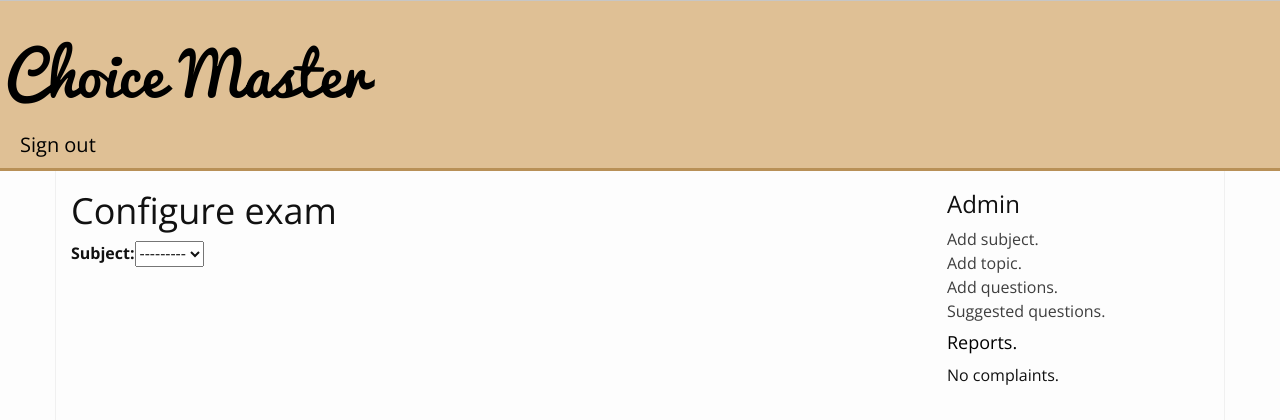
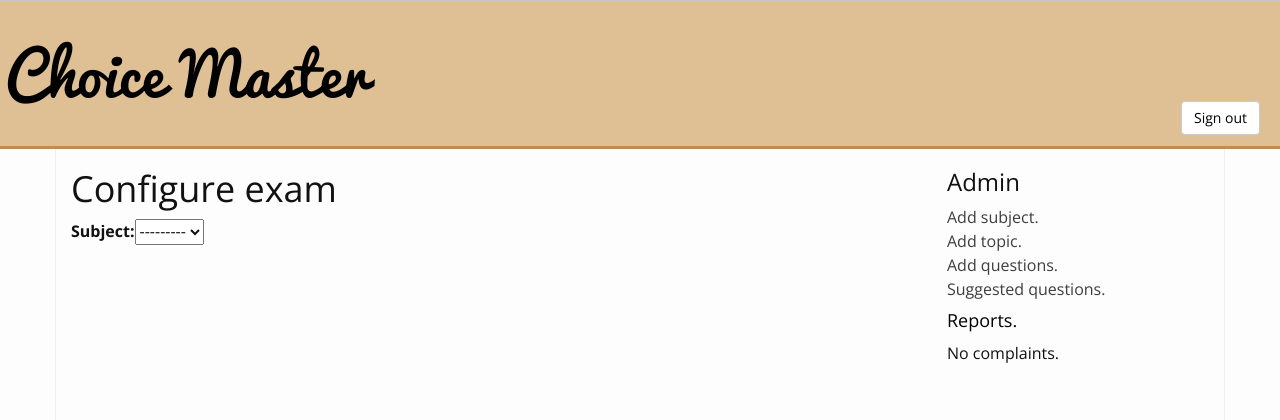
Before and after one commit to ingsoft-famaf/asdadsadsadsads, a Django app: page /configure1/ in a window 1280 px wide. Shown: the top 420 px of the page. Run offline with Django 3.2, Linux system fonts and the light colour scheme; a user stored in the database is signed in; data that the repository does not hold is empty; parts of the project's set-up code (start-up, migrations or seed data) failed here and were passed over; some libraries are stand-ins or nearby versions.

Commit message:
Error en botones para hacer Sign Out desde la nav bar

```diff
--- a/choice_site/choicemaster/templates/account/base.html
+++ b/choice_site/choicemaster/templates/account/base.html
@@ -19,7 +19,7 @@
             <h1><a href="/"><img src="{% static "choicemaster.png" %}" alt="Choice Master"></a></h1>
             <div class="c-nav" style="padding-bottom: 5px;">
                 {% if request.user.get_username %}
-                    <a class="btn btn-default navbar-btn navbar-right" role="button" href="/accounts/logout">Sign out</a>
+                    <a class="btn btn-default navbar-btn navbar-right" role="button" style="margin-right: 10px; margin-top: -30px;" href="/accounts/logout">Sign out</a>
                 {% else %}
                     <a class="btn btn-default navbar-btn navbar-right" role="button" style="margin-right: 10px; margin-top: -30px;" href="/accounts/login">Sign in</a>
                     <a class="btn btn-default navbar-btn navbar-right" role="button" style="margin-right: 10px; margin-top: -30px;" href="/accounts/signup">Sign up</a>
--- a/choice_site/choicemaster/templates/choicemaster/base.html
+++ b/choice_site/choicemaster/templates/choicemaster/base.html
@@ -17,18 +17,13 @@
 
         <div class="header">
             <h1><a href="/"><img src="{% static "choicemaster.png" %}" alt="Choice Master"></a></h1>
-
-            <div class="c-nav">
-                <table>
-                    <tr>
-                    {% if request.user.get_username %}
-                        <td><a class="light medium-text" href="/accounts/logout">Sign out</a></td>
-                    {% else %}
-                        <td><a class="center" class="btn btn-default navbar-btn navbar-right" style="margin-right: 10px; margin-top: -30px;" href="/accounts/login">Sign in</a></td>
-                        <td><a class="center" class="btn btn-info navbar-btn navbar-right" style="margin-right: 10px; margin-top: -30px;" href="/accounts/signup">Sign up</a></td>
-                    {% endif %}
-                    </tr>
-                </table>
+            <div class="c-nav" style="padding-bottom: 5px;">
+                {% if request.user.get_username %}
+                    <a class="btn btn-default navbar-btn navbar-right" role="button" style="margin-right: 10px; margin-top: -30px;" href="/accounts/logout">Sign out</a>
+                {% else %}
+                    <a class="btn btn-default navbar-btn navbar-right" role="button" style="margin-right: 10px; margin-top: -30px;" href="/accounts/login">Sign in</a>
+                    <a class="btn btn-default navbar-btn navbar-right" role="button" style="margin-right: 10px; margin-top: -30px;" href="/accounts/signup">Sign up</a>
+                {% endif %}
             </div>
         </div>
 
```
